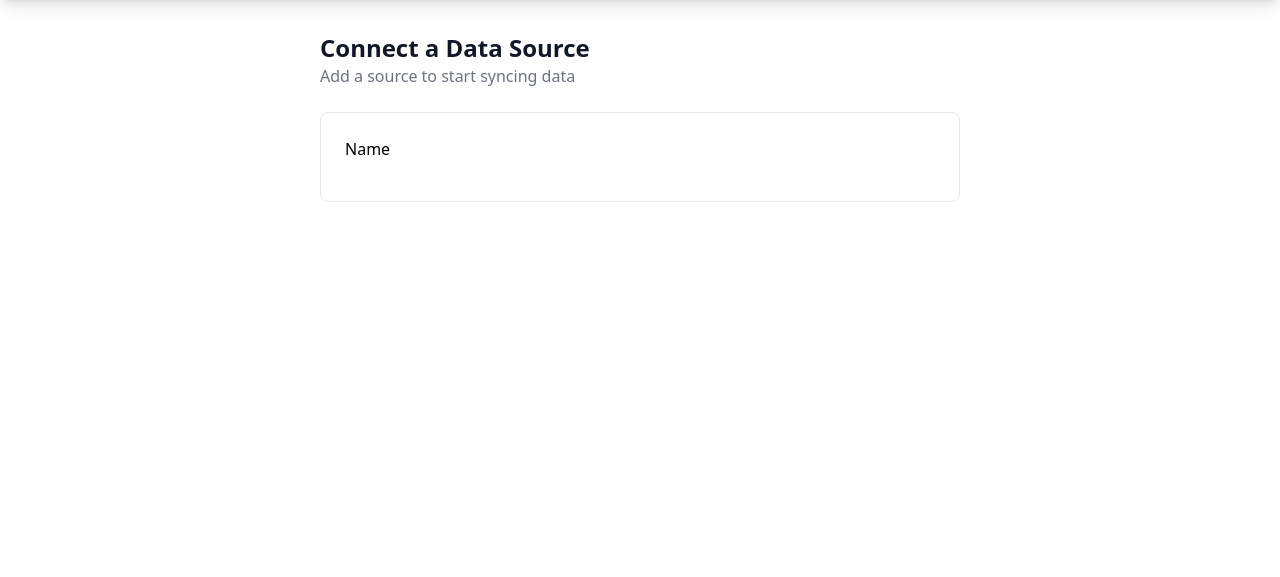
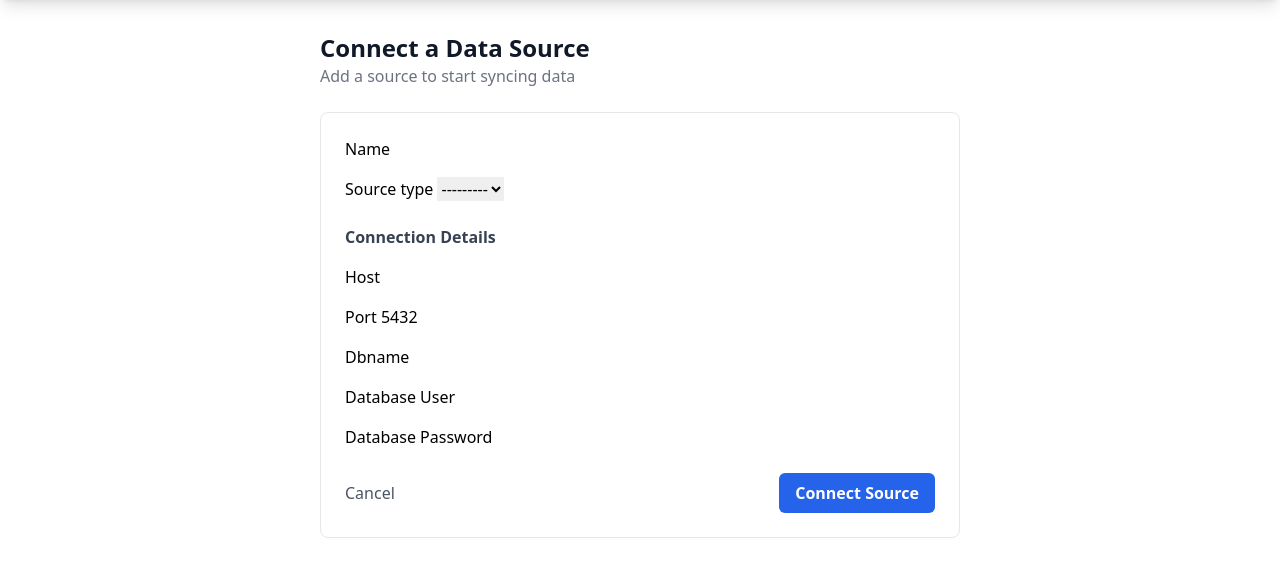
Before and after one commit to brayden-s-haws/Flint, a Django app: page /sources/add/ in a window 1280 px wide. Shown: the part 68-645 px from the top of the page. Run offline with Django 5.2, Linux system fonts and the light colour scheme; the visitor is signed in with stand-in values (Sample User, id 1); data comes from the database, SQL or seed files in the repository; data that the repository does not hold is empty; some libraries are stand-ins or nearby versions.

Commit message:
Complete and style `source_form.html`, finalize connection field rendering, add missing labels, and document updates in developer documentation.

```diff
--- a/templates/sources/source_form.html
+++ b/templates/sources/source_form.html
@@ -13,41 +13,42 @@
                 <label for="{{ form.name.id_for_label }}">{{ form.name.label }}</label>
                 {{ form.name }}
             </div>
+            <div class="mb-4">
+                <label for="{{ form.source_type.id_for_label }}">{{ form.source_type.label }}</label>
+                {{ form.source_type }}
+            </div>
+            <p class="text-gray-700 font-semibold mb-4 mt-6">Connection Details</p>
+            <div class="mb-4">
+                <label for="{{ form.host.id_for_label }}">{{ form.host.label }}</label>
+                {{ form.host }}
+            </div>
+            <div class="mb-4">
+                <label for="{{ form.port.id_for_label }}">{{ form.port.label }}</label>
+                {{ form.port }}
+            </div>
+            <div class="mb-4">
+                <label for="{{ form.dbname.id_for_label }}">{{ form.dbname.label }}</label>
+                {{ form.dbname }}
+            </div>
+            <div class="mb-4">
+                <label for="{{ form.user.id_for_label }}">Database User</label>
+                {{ form.user }}
+            </div>
+            <div class="mb-4">
+                <label for="{{ form.password.id_for_label }}">Database Password</label>
+                {{ form.password }}
+            </div>
+            {% if form.non_field_errors %}
+            <div class="text-sm text-red-600 mt-1">
+                {{ form.non_field_errors }}
+            </div>
+            {% endif %}
+            <div class="flex justify-between items-center mt-6">
+                <a class="text-gray-600 hover:underline" href="{% url 'sources:list' %}">Cancel</a>
+                <button class="bg-blue-600 hover:bg-blue-700 text-white font-semibold py-2 px-4 rounded-md transition-colors" type="submit">Connect Source</button>
+            </div>
 
-            <!-- TODO(stub): Source type field — same pattern as name above (once fixed).
-                             {{ form.source_type }} renders as a <select> populated from SourceType.
-                             Wrap in <div class="mb-4">, label above, widget below.
-                             Note: the dropdown will be empty until a SourceType row exists in the DB —
-                             add a PostgreSQL entry via /admin/ before testing end-to-end. -->
 
-            <!-- TODO(stub): Credentials section divider — add a visual separator before the
-                             connection fields. A <p> or <h3> "Connection Details" with
-                             font-semibold text-gray-700 mb-4 mt-6 helps the form scan better. -->
-
-            <!-- TODO(stub): Host field — {{ form.host }} with label, same mb-4 wrapper pattern. -->
-
-            <!-- TODO(stub): Port field — {{ form.port }} with label. Renders as <input type="number">.
-                             The initial=5432 value pre-fills on GET; on a failed POST it shows the
-                             last submitted value instead. -->
-
-            <!-- TODO(stub): Database name field — {{ form.dbname }} with label. -->
-
-            <!-- TODO(stub): Username field — {{ form.user }} with label.
-                             Use "Database User" as label text to distinguish from the Luminetiq account. -->
-
-            <!-- TODO(stub): Password field — {{ form.password }} with label.
-                             PasswordInput auto-renders type="password" — no need to set it manually.
-                             The field will be blank on a re-rendered form after a failed POST.
-                             Consider adding helper text like "Re-enter your password if resubmitting." -->
-
-            <!-- TODO(stub): Non-field errors — render {{ form.non_field_errors }} above the submit
-                             button to surface validation errors not tied to a specific field.
-                             Style with text-red-600 text-sm. -->
-
-            <!-- TODO(stub): Submit row — a flex container (flex justify-between items-center mt-6) with:
-                             1. A "Cancel" <a> linking to {% url 'sources:list' %} — text-gray-600 hover:underline
-                             2. A <button type="submit"> "Connect Source" — bg-blue-600 hover:bg-blue-700
-                                text-white font-semibold py-2 px-4 rounded-md transition-colors -->
 
         </form>
     </div>
```
Also changed, not shown: devdocs/appdocs/sources.md (+2 -2 lines), devdocs/ui/cleanup.md (+1 -1 lines).
